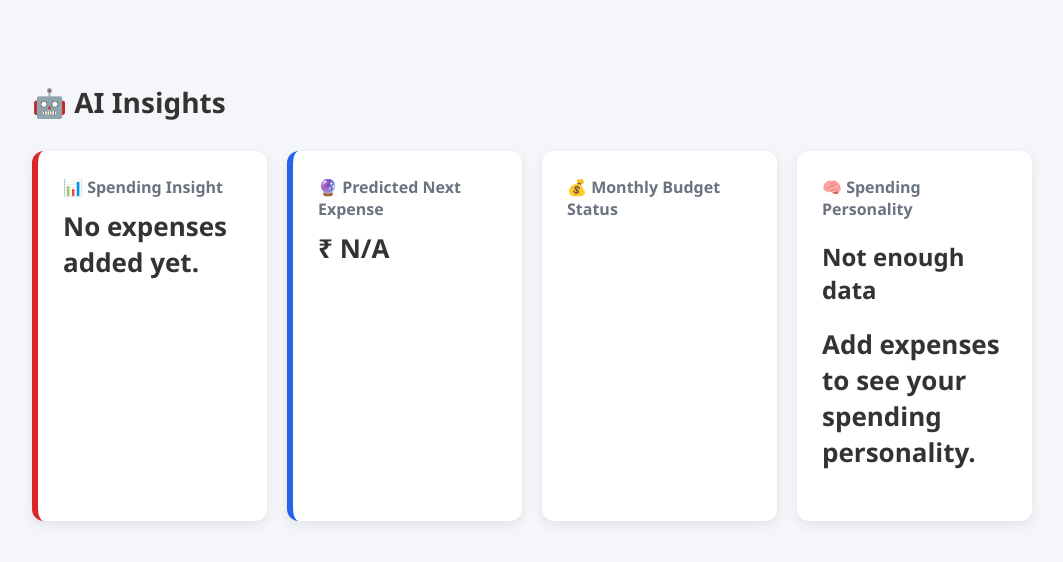
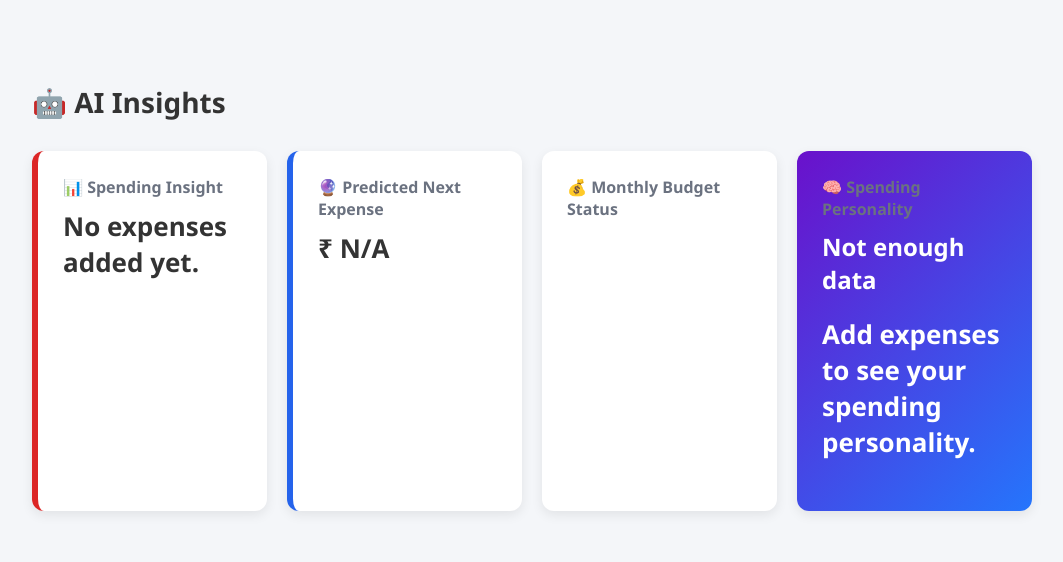
Before and after one commit to Anchita29Sharma/AI-Personal-Expense-Tracker, a Flask app: page /insights in a window 1280 px wide. Shown: the part 52-614 px from the top of the page, without its empty margins (108-1171 px from the left). Run offline with Flask 3, Linux system fonts and the light colour scheme; the visitor is signed in with stand-in values (Sample User, id 1); data that the repository does not hold is empty.

Commit message:
Update style.css

```diff
--- a/static/style.css
+++ b/static/style.css
@@ -95,3 +95,13 @@ form input {
 .prediction-card {
     border-left: 6px solid #2563eb;
 }
+
+.personality-card {
+    background: linear-gradient(135deg, #6a11cb, #2575fc);
+    color: white;
+}
+
+.personality-card h2 {
+    font-size: 24px;
+    margin-top: 10px;
+}
```
